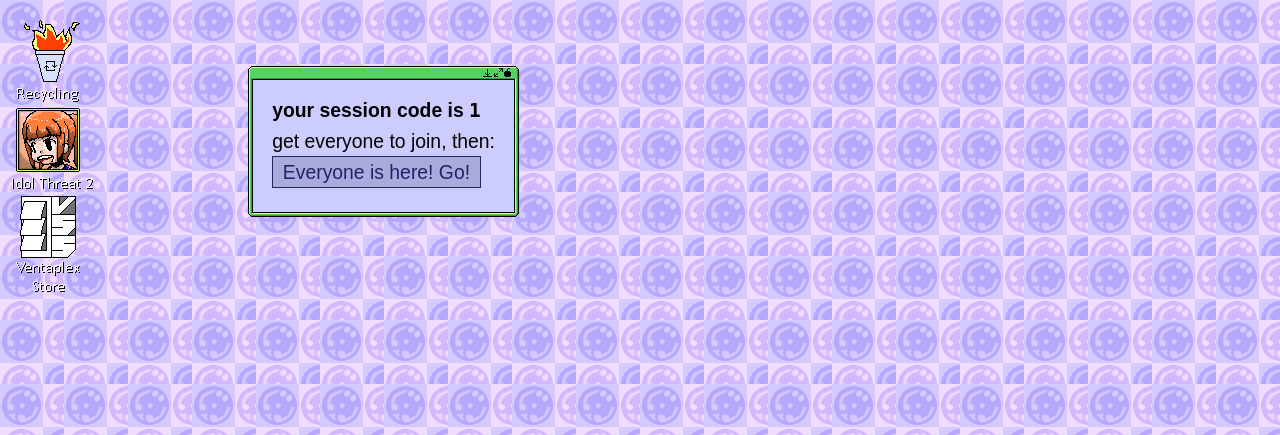
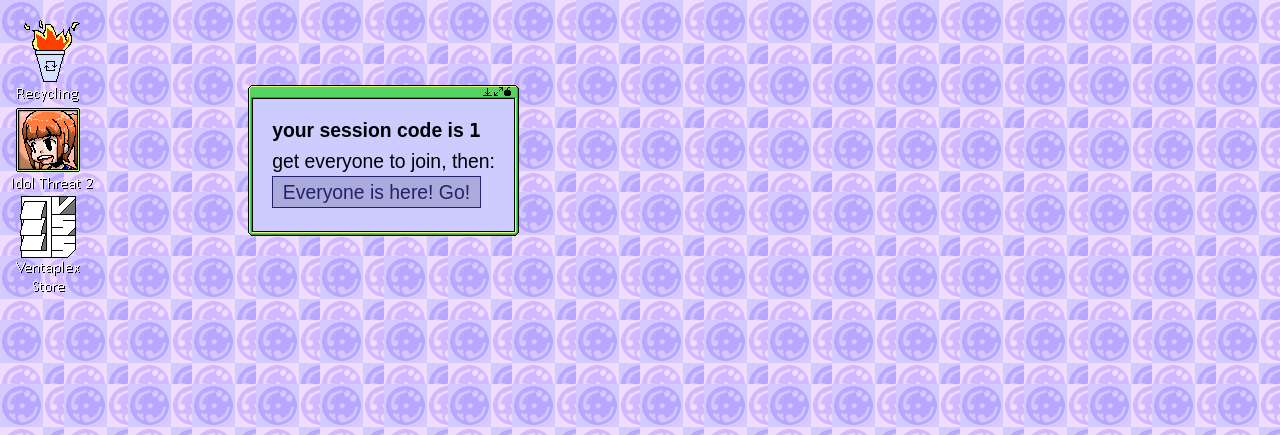
Before and after one commit to very-scary-scenario/fixed, a Flask app: page /host in a window 1280 px wide. Shown: the top 435 px of the page. Run offline with Flask 2, Linux system fonts and the light colour scheme; the visitor is signed in with stand-in values (Sample User, id 1).

Commit message:
Improve window positioning for long names.

```diff
--- a/static/style.css
+++ b/static/style.css
@@ -88,6 +88,7 @@ html.host {
 
 html.host::before {
   position: absolute;
+  z-index: -1;
   content: ' ';
   display: block;
   background-image: url('img/desktop_icons.png');
@@ -97,8 +98,9 @@ html.host::before {
 }
 
 html.host section {
-  position: absolute;
-  top: 10vh;
+  position: relative;
+  display: inline-block;
+  margin-top: 10vh;
   padding: 1em;
   background-color: #ccf;
   color: black !important;
```
